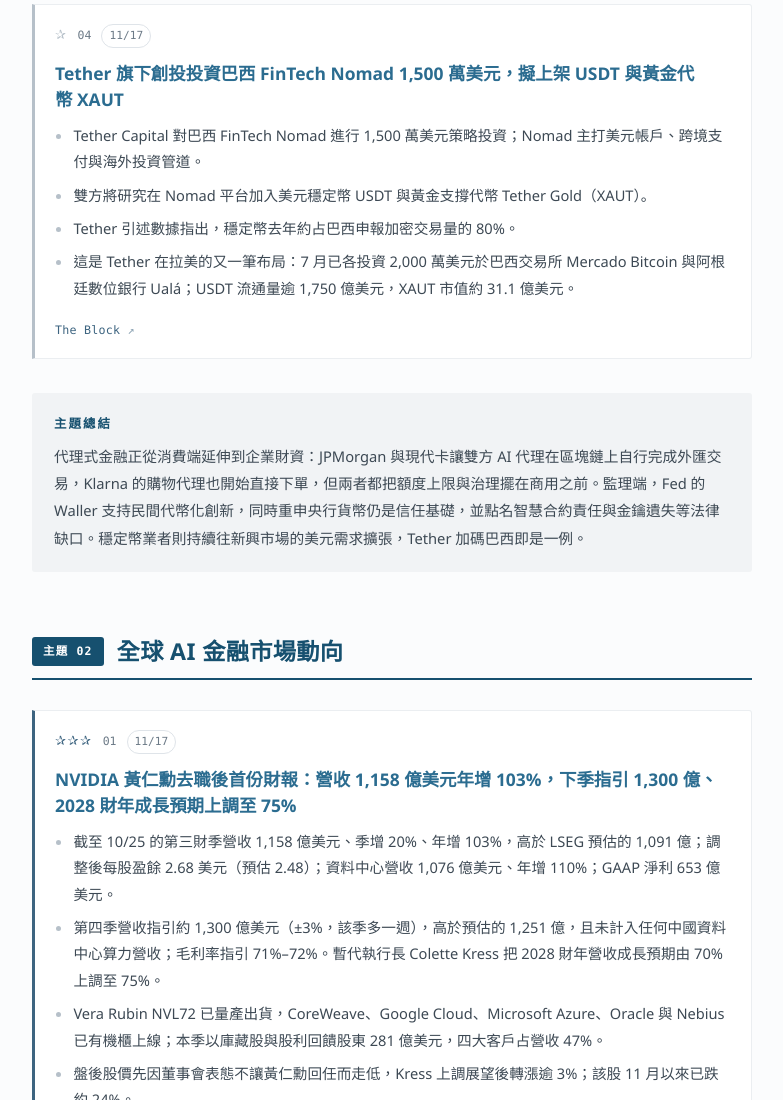
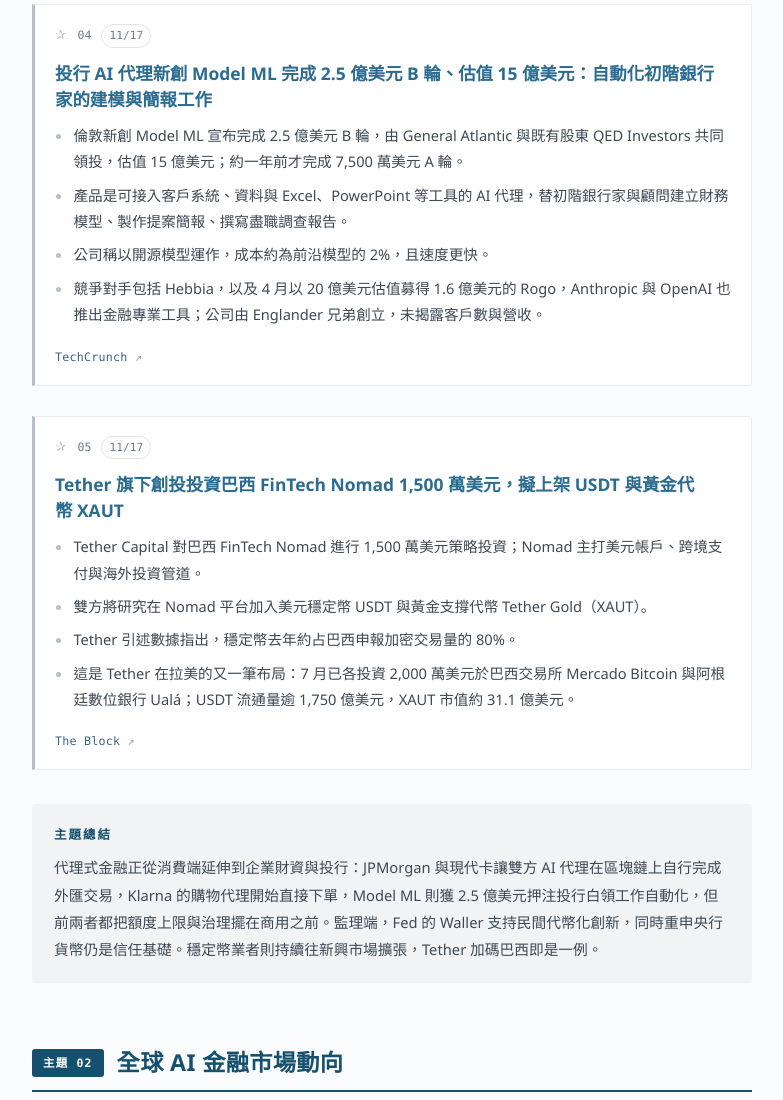
Before and after one commit to geaimarketing/ai-news-daily, a plain HTML site: page index.html in a window 1280 px wide. Shown: the part 1700-2800 px from the top of the page, without its empty margins (248-1031 px from the left). Drawn offline with Linux system fonts and the light colour scheme.

Commit message:
Daily brief: 2026-11-18

```diff
--- a/index.html
+++ b/index.html
@@ -332,7 +332,7 @@
       <span>報告日期 <b>2026-11-18 週三</b></span>
       <span>檢索視窗 <b>11/17 09:00 – 11/18 09:00</b></span>
       <span>檢索 <b>EN 主 / ZH 副</b></span>
-      <span>共 <b>14</b> 則</span>
+      <span>共 <b>15</b> 則</span>
     </div>
     <p class="disclaimer">
       ※ 免責聲明：本報告之新聞檢索、摘要與翻譯均由 AI 生成，內容可能存在錯誤、遺漏或時效落差，且不構成任何投資建議。引用或決策前，請務必點擊各則連結核對原始報導。
@@ -404,6 +404,22 @@
         <span class="rank" aria-label="重要度 1 級">✰</span>
         <span class="seq">04</span>
         <span class="date">11/17</span>
+        <h3>投行 AI 代理新創 Model ML 完成 2.5 億美元 B 輪、估值 15 億美元：自動化初階銀行家的建模與簡報工作</h3>
+      </div>
+      <ul>
+        <li>倫敦新創 Model ML 宣布完成 2.5 億美元 B 輪，由 General Atlantic 與既有股東 QED Investors 共同領投，估值 15 億美元；約一年前才完成 7,500 萬美元 A 輪。</li>
+        <li>產品是可接入客戶系統、資料與 Excel、PowerPoint 等工具的 AI 代理，替初階銀行家與顧問建立財務模型、製作提案簡報、撰寫盡職調查報告。</li>
+        <li>公司稱以開源模型運作，成本約為前沿模型的 2%，且速度更快。</li>
+        <li>競爭對手包括 Hebbia，以及 4 月以 20 億美元估值募得 1.6 億美元的 Rogo，Anthropic 與 OpenAI 也推出金融專業工具；公司由 Englander 兄弟創立，未揭露客戶數與營收。</li>
+      </ul>
+      <a class="src" href="https://techcrunch.com/2026/11/17/model-ml-raises-250m-to-automate-investment-banking-grunt-work/">TechCrunch <span class="arrow">↗</span></a>
+    </article>
+
+    <article class="story">
+      <div class="story-head">
+        <span class="rank" aria-label="重要度 1 級">✰</span>
+        <span class="seq">05</span>
+        <span class="date">11/17</span>
         <h3>Tether 旗下創投投資巴西 FinTech Nomad 1,500 萬美元，擬上架 USDT 與黃金代幣 XAUT</h3>
       </div>
       <ul>
@@ -417,7 +433,7 @@
 
     <div class="summary">
       <h4>主題總結</h4>
-      <p>代理式金融正從消費端延伸到企業財資：JPMorgan 與現代卡讓雙方 AI 代理在區塊鏈上自行完成外匯交易，Klarna 的購物代理也開始直接下單，但兩者都把額度上限與治理擺在商用之前。監理端，Fed 的 Waller 支持民間代幣化創新，同時重申央行貨幣仍是信任基礎，並點名智慧合約責任與金鑰遺失等法律缺口。穩定幣業者則持續往新興市場的美元需求擴張，Tether 加碼巴西即是一例。</p>
+      <p>代理式金融正從消費端延伸到企業財資與投行：JPMorgan 與現代卡讓雙方 AI 代理在區塊鏈上自行完成外匯交易，Klarna 的購物代理開始直接下單，Model ML 則獲 2.5 億美元押注投行白領工作自動化，但前兩者都把額度上限與治理擺在商用之前。監理端，Fed 的 Waller 支持民間代幣化創新，同時重申央行貨幣仍是信任基礎。穩定幣業者則持續往新興市場擴張，Tether 加碼巴西即是一例。</p>
     </div>
   </section>
 
```
